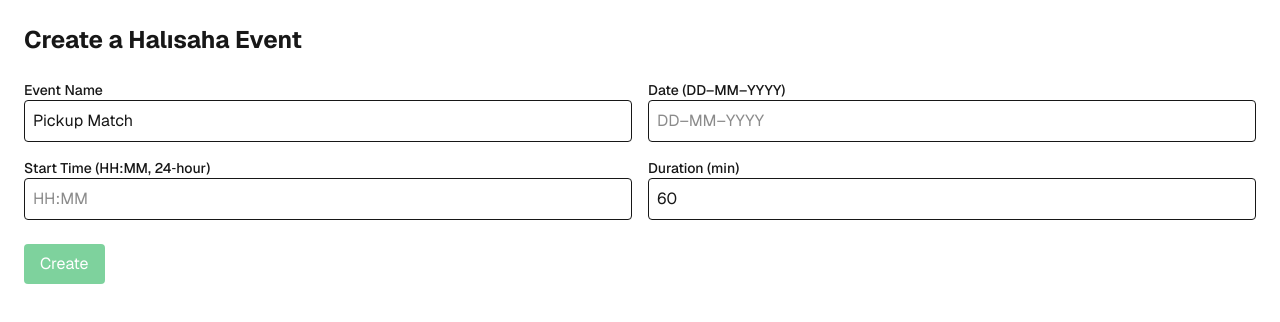
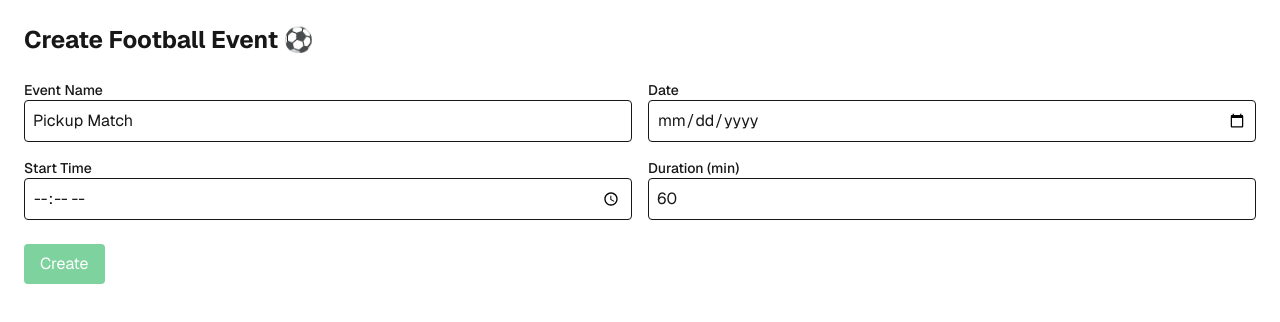
Before and after one commit to ernayvaz/halisaha, a Next.js app: page / in a window 1280 px wide. Shown: the top 322 px of the page. Built offline with nearby package versions, Linux system fonts and the light colour scheme; no server answers.

Commit message:
feat(ui): landing buttons without parentheses; create title updated; native date/time with no past validation

```diff
--- a/src/app/ev/[code]/landing/page.tsx
+++ b/src/app/ev/[code]/landing/page.tsx
@@ -65,8 +65,8 @@ export default function Landing() {
         </p>
       </div>
       <div className="space-y-3">
-        <button disabled={busy} onClick={() => go("join")} className="w-full bg-green-600 hover:bg-green-700 text-white px-4 py-3 rounded disabled:opacity-50">{me? (busy? 'Processing…' : 'Join Team (skip nickname)') : 'Join Team'}</button>
-        <button disabled={busy} onClick={() => go("view")} className="w-full border px-4 py-3 rounded disabled:opacity-50">{me? (busy? 'Processing…' : 'Continue as viewer (skip)') : 'Continue as viewer'}</button>
+        <button disabled={busy} onClick={() => go("join")} className="w-full bg-green-600 hover:bg-green-700 text-white px-4 py-3 rounded disabled:opacity-50">Join Team</button>
+        <button disabled={busy} onClick={() => go("view")} className="w-full border px-4 py-3 rounded disabled:opacity-50">Continue as viewer</button>
       </div>
     </main>
   );
--- a/src/app/page.tsx
+++ b/src/app/page.tsx
@@ -58,7 +58,7 @@ function normalizeTime(input: string): string {
 
 export default function Home() {
   const [name, setName] = useState('Pickup Match');
-  const [date, setDate] = useState(''); // dd-mm-YYYY
+  const [date, setDate] = useState(''); // DD-MM-YYYY
   const [startTime, setStartTime] = useState(''); // HH:MM 24h
   const [durationMinutes, setDurationMinutes] = useState(60);
   const [code, setCode] = useState<string | null>(null);
@@ -68,8 +68,15 @@ export default function Home() {
   const validate = useMemo(() => {
     const errs: Record<string, string> = {};
     if (!name || name.trim().length < 2) errs.name = 'Event name is required';
-    if (!date || !isValidDateDdMmYyyy(date)) errs.date = 'Date must be dd-mm-YYYY';
+    if (!date || !isValidDateDdMmYyyy(date)) errs.date = 'Date must be DD-MM-YYYY';
     if (!startTime || !isValidTimeHHMM(startTime)) errs.startTime = 'Start time must be HH:MM (24h)';
+    // Prevent past datetime in user's local timezone
+    const [dd, mm, yyyy] = (date||'').split('-').map((x)=>parseInt(x,10));
+    const [hh, mi] = (startTime||'').split(':').map((x)=>parseInt(x,10));
+    if (Number.isFinite(dd) && Number.isFinite(mm) && Number.isFinite(yyyy) && Number.isFinite(hh) && Number.isFinite(mi)) {
+      const local = new Date(yyyy, (mm-1), dd, hh, mi, 0, 0);
+      if (local.getTime() < Date.now()) errs.date = 'Date/time cannot be in the past';
+    }
     if (!Number.isFinite(Number(durationMinutes)) || durationMinutes <= 0 || durationMinutes > 300) errs.durationMinutes = 'Duration must be 1-300 minutes';
     return errs;
   }, [name, date, startTime, durationMinutes]);
@@ -96,7 +103,7 @@ export default function Home() {
 
   return (
     <main className="p-6 max-w-2xl mx-auto space-y-6">
-      <h1 className="text-2xl font-bold">Create a Halısaha Event</h1>
+      <h1 className="text-2xl font-bold">Create Football Event ⚽</h1>
 
       <div className="grid grid-cols-1 md:grid-cols-2 gap-4">
         <div>
@@ -105,13 +112,13 @@ export default function Home() {
           {errors.name && <p className="text-sm text-red-600 mt-1">{errors.name}</p>}
         </div>
         <div>
-          <label className="block text-sm font-medium">Date (DD–MM–YYYY)</label>
-          <input placeholder="DD–MM–YYYY" className="border rounded p-2 w-full" value={date} onChange={(e) => setDate(maskDate(e.target.value))} onBlur={(e)=>setDate(normalizeDate(e.target.value))} inputMode="numeric" aria-label="Date in DD-MM-YYYY" />
+          <label className="block text-sm font-medium">Date</label>
+          <input type="date" className="border rounded p-2 w-full" value={(()=>{ const m=/^(\d{2})-(\d{2})-(\d{4})$/.exec(date); return m?`${m[3]}-${m[2]}-${m[1]}`:''; })()} onChange={(e)=>{ const v=e.target.value; const m=/^(\d{4})-(\d{2})-(\d{2})$/.exec(v); setDate(m?`${m[3]}-${m[2]}-${m[1]}`:''); }} min={(()=>{ const now=new Date(); const y=now.getFullYear(); const mo=String(now.getMonth()+1).padStart(2,'0'); const d=String(now.getDate()).padStart(2,'0'); return `${y}-${mo}-${d}`; })()} aria-label="Date" />
           {errors.date && <p className="text-sm text-red-600 mt-1">{errors.date}</p>}
         </div>
         <div>
-          <label className="block text-sm font-medium">Start Time (HH:MM, 24‑hour)</label>
-          <input placeholder="HH:MM" className="border rounded p-2 w-full" value={startTime} onChange={(e) => setStartTime(maskTime(e.target.value))} onBlur={(e)=>setStartTime(normalizeTime(e.target.value))} inputMode="numeric" aria-label="Start time in HH:MM 24-hour" />
+          <label className="block text-sm font-medium">Start Time</label>
+          <input type="time" className="border rounded p-2 w-full" value={startTime} onChange={(e) => setStartTime(normalizeTime(e.target.value))} step={60} aria-label="Start time" />
           {errors.startTime && <p className="text-sm text-red-600 mt-1">{errors.startTime}</p>}
         </div>
         <div>
```
